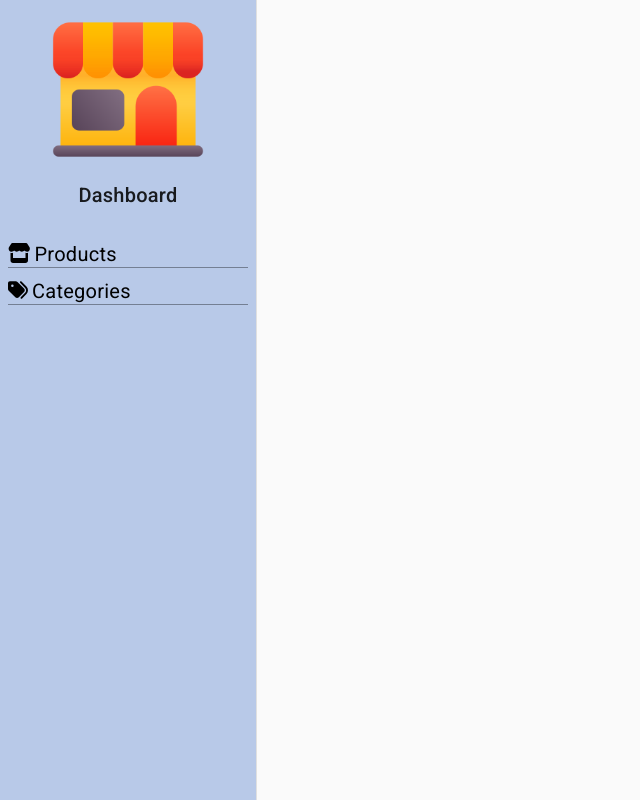
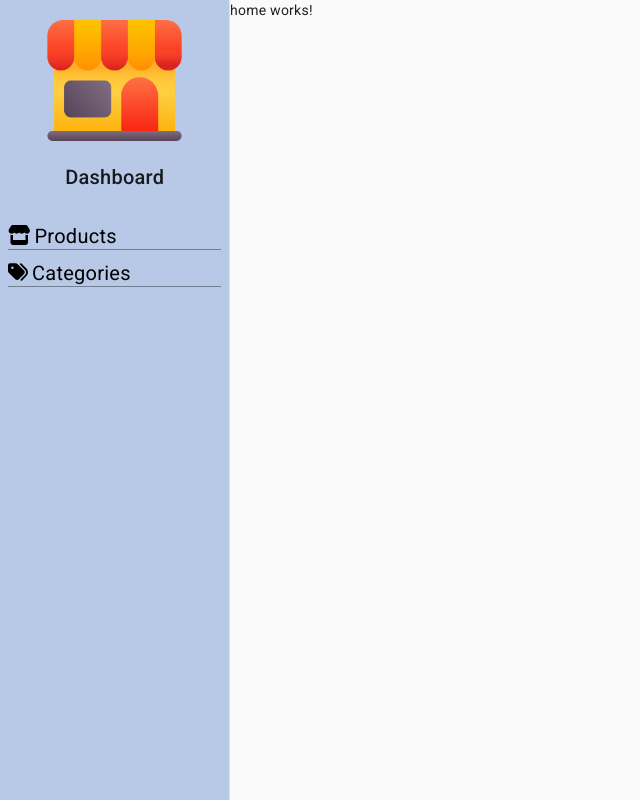
Before and after one commit to VicDario/base2-technical-test-front, an Angular app: page / in a window 1280 px wide. Shown: the whole page, without its empty margins (0-640 px from the left). Built offline with nearby package versions, Linux system fonts and the light colour scheme.

Commit message:
feat: set sidebar width

```diff
--- a/src/app/components/layout/layout.component.html
+++ b/src/app/components/layout/layout.component.html
@@ -1,5 +1,5 @@
 <mat-drawer-container class="container">
-  <mat-drawer mode="side" opened>
+  <mat-drawer mode="side" opened class="sidebar">
     <app-sidebar />
   </mat-drawer>
   <mat-drawer-content>
--- a/src/app/components/layout/layout.component.scss
+++ b/src/app/components/layout/layout.component.scss
@@ -2,4 +2,7 @@
   width: 100%;
   height: 100%;
 
+  .sidebar {
+    width: 18%;
+  }
 }
```
